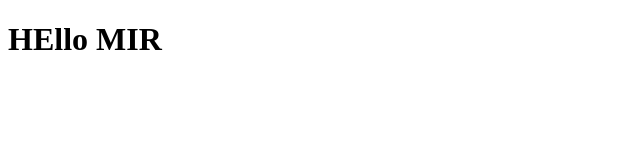
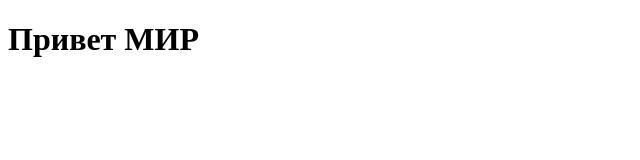
Before and after one commit to themaltsev/telegram-chat-js, a plain HTML site: page index.html in a window 1280 px wide. Shown: the whole page, without its empty margins (0-640 px from the left). Drawn offline with Linux system fonts and the light colour scheme.

Commit message:
Update index.html

```diff
--- a/index.html
+++ b/index.html
@@ -6,7 +6,7 @@
     <title>Document</title>
 </head>
 <body>
-    <h1>HEllo MIR</h1>
+    <h1>Привет МИР</h1>
 
     <link rel="stylesheet" href="telegram-chat/telega-chat.css">
     <script src="telegram-chat/axios.min.js"></script>
```
